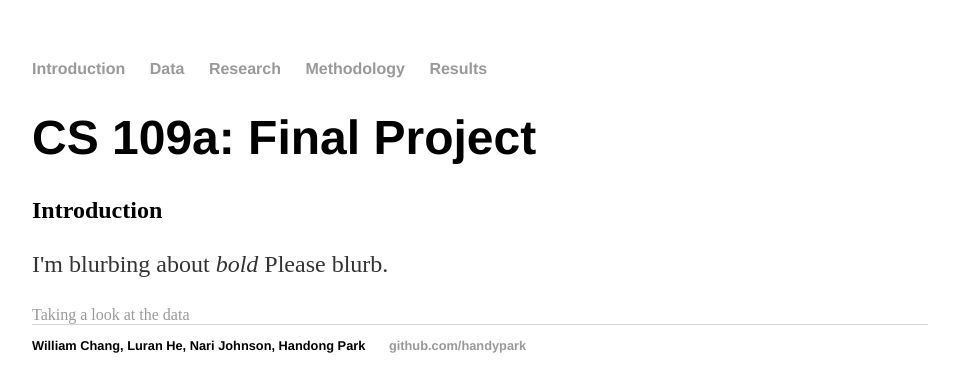
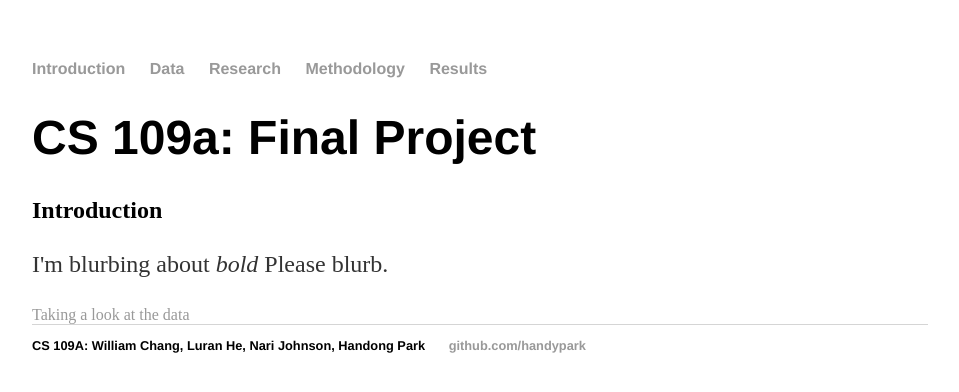
Before and after one commit to handypark/handypark.github.io, a Jekyll site: the page built from index.html, in a window 1280 px wide. Shown: the top 392 px of the page, without its empty margins (160-1119 px from the left). Built offline with Jekyll 4.4.1, drawn with Linux system fonts in a browser that asks for light colours.

Commit message:
Update default.html

```diff
--- a/_layouts/default.html
+++ b/_layouts/default.html
@@ -22,7 +22,7 @@
 		</div><!-- /.container -->
 		<footer>
     		<ul>
-			<li>William Chang, Luran He, Nari Johnson, Handong Park</li>
+			<li>CS 109A: William Chang, Luran He, Nari Johnson, Handong Park</li>
         		<li><a href="https://github.com/handypark">github.com/handypark</a></li>
 		</ul>
 		</footer>
```
